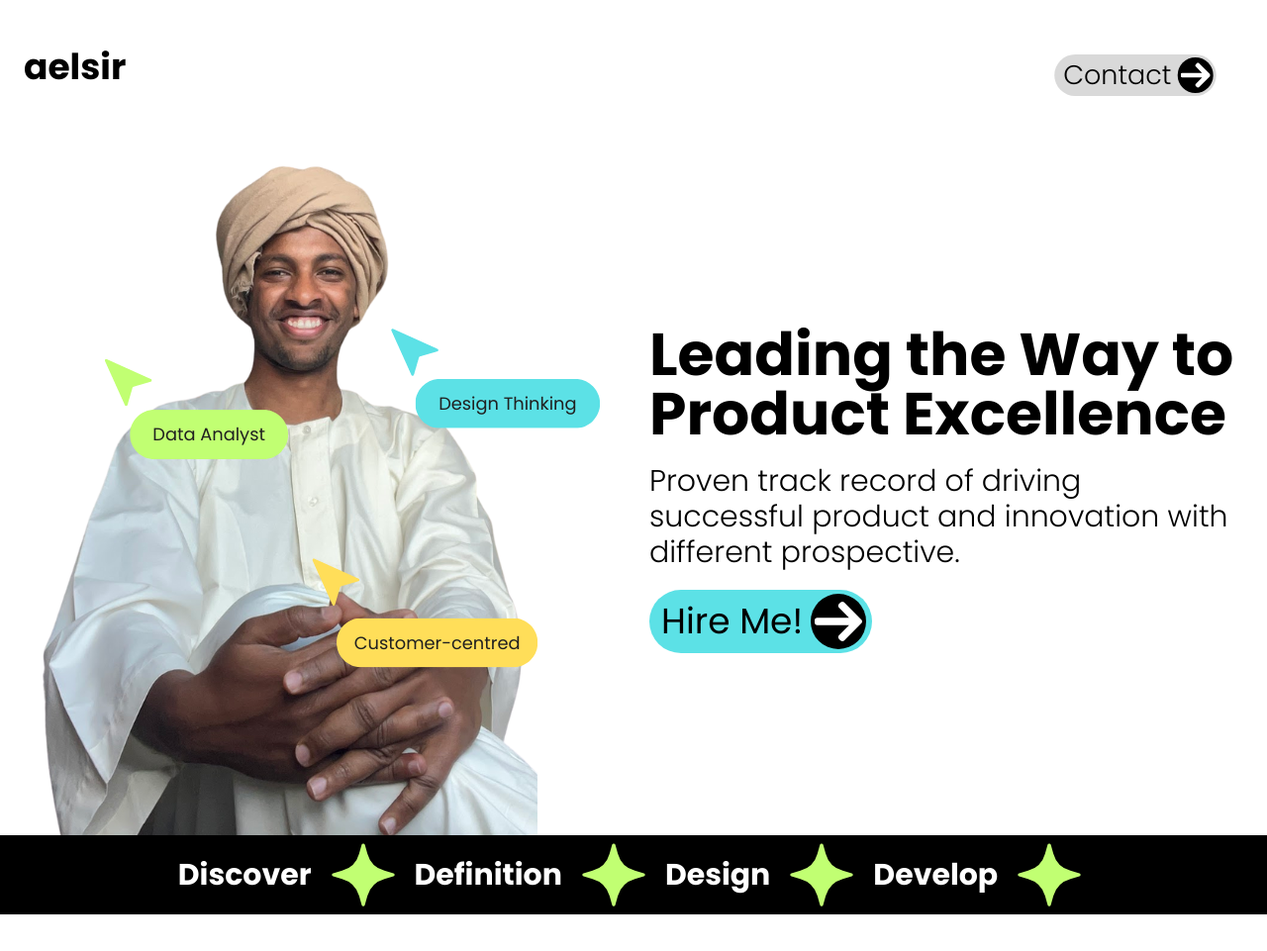
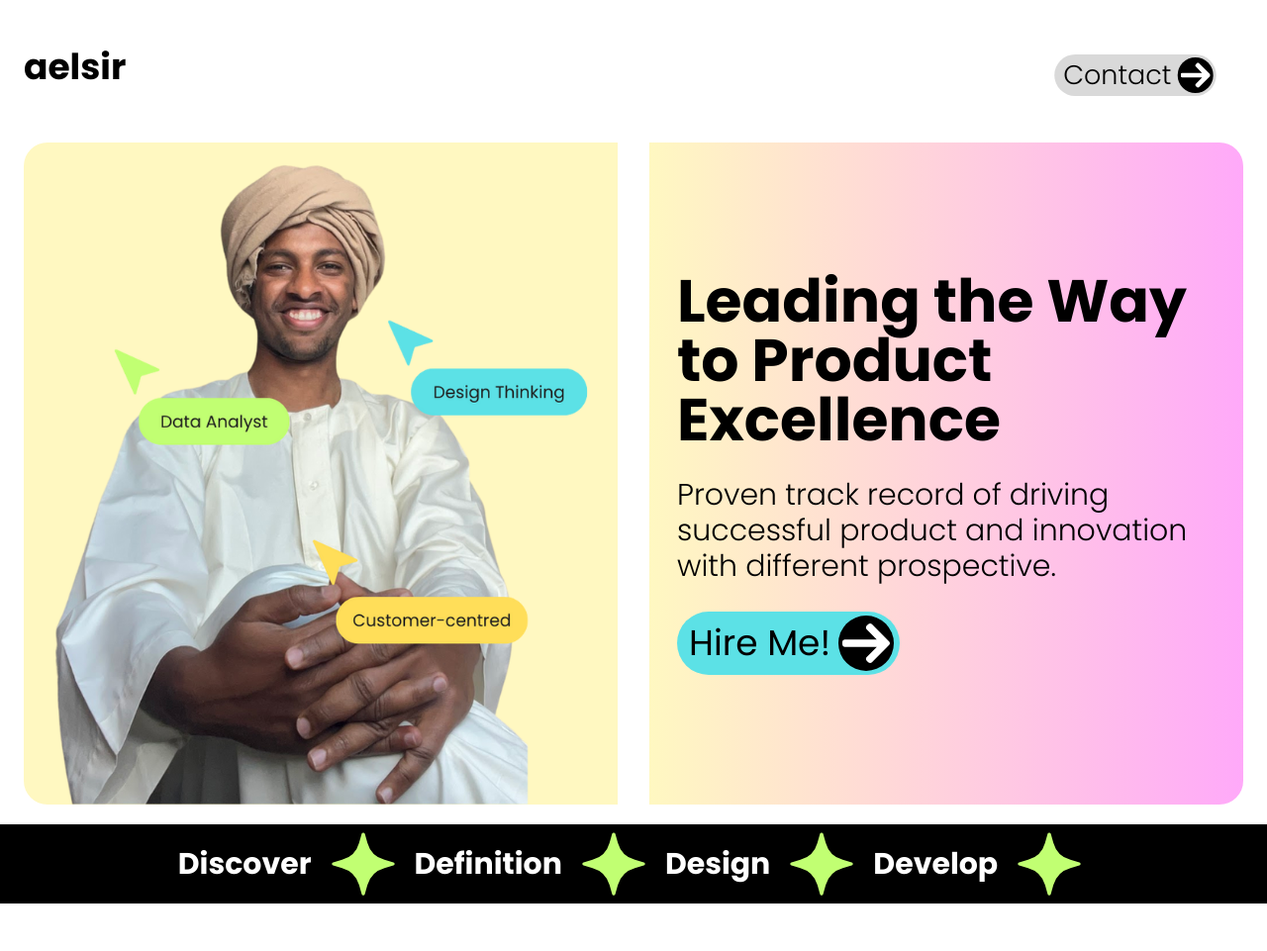
Before and after one commit to aelsir/portfolio, a Django app: page / in a window 1280 px wide. Shown: the whole page at 99% size. Before the commit the page ends 924 px from the top, so only its background shows below. Run offline with Django 4.2, Linux system fonts and the light colour scheme; some libraries are stand-ins or nearby versions.

Commit message:
finishing the design on canva and the hero section

```diff
--- a/templates/resume/resume.html
+++ b/templates/resume/resume.html
@@ -2,7 +2,7 @@
 {% load static tailwind_tags %}
 
 <!DOCTYPE html>
-<html>
+<html dir="ltr">
 <head>
     <title>Product Manager</title>
 
@@ -25,16 +25,19 @@
         </nav>
 
         <!--Hero Section-->
-        <div class="grid items-center pt-5 gap-8 grid-cols-1
+        <div class="grid items-center py-5 gap-8 grid-cols-1
         lg:grid-cols-2 align-middle">
 
             <!-- This is the Photo section -->
-            <div class="order-2 lg:order-1">
+            <div class="flex order-2 lg:order-1 h-full px-7 bg-[#FFF8C1] rounded-3xl lg:rounded-none lg:rounded-s-3xl items-end">
                 <img class="mx-auto" src="{% static 'img/pm.png' %}" alt="Product Manager">
             </div>
 
-            <div class="order-1 lg:order-2 grid grid-cols-1 text-center justify-between place-items-center lg:place-items-start lg:text-left  space-y-5">
 
+
+            <div class="flex order-1 lg:order-2
+            h-full bg-gradient-to-r from-[#FFF8C1] to-[#FFA9F9] bg-opacity-50 p-7 rounded-3xl lg:rounded-none lg:rounded-e-3xl items-center">
+                <div class="grid text-center justify-center align-center items-center place-items-center lg:place-items-start lg:text-left space-y-7">
                     <h1 style="font-family: var(--brand-font-bold)"
                     class="text-8xl lg:text-6xl">
                     Leading the Way to Product Excellence
@@ -53,6 +56,9 @@
 
                 </div>
             </div>
+
+
+        </div>
     </div>
 
 
@@ -67,6 +73,10 @@
         <img class="w-[80px]" src="{% static 'svg/sparkle.svg' %}" alt="">
     </div>
 
+    <div class="container mx-auto pt-12 lg:px-6">
+
+    </div>
+
 
 
 
```
Also changed, not shown: static/img/pm.png, 2 other files. Lines whose indentation alone changed are shown as unchanged.
